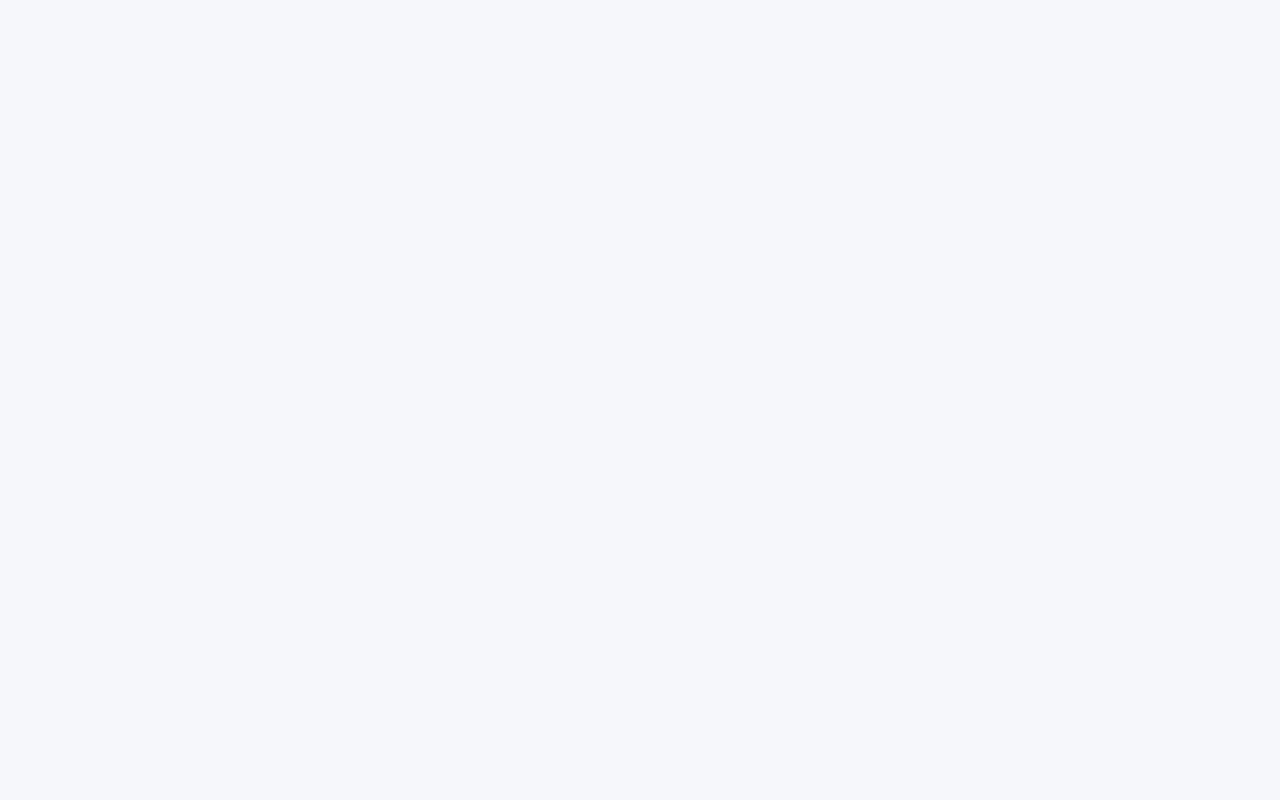
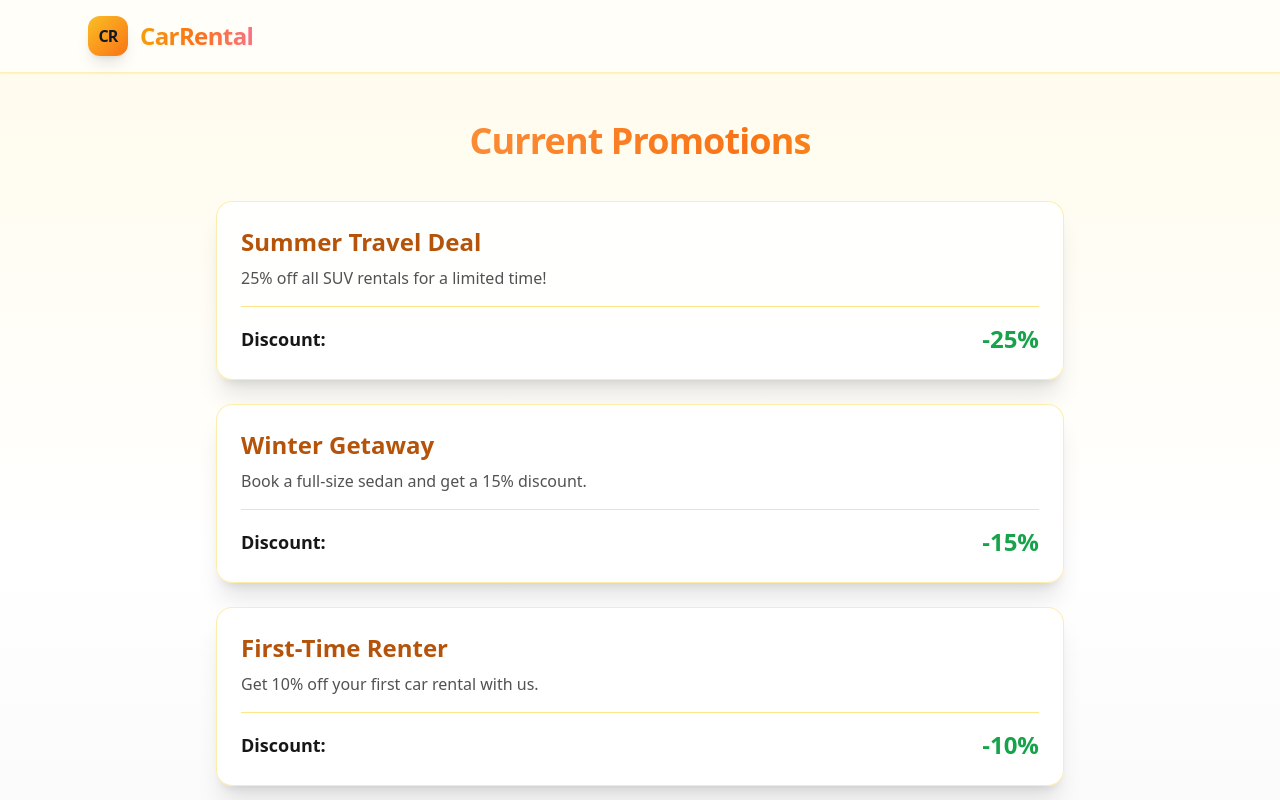
Before and after one commit to Faranani24/CarrentalNew, a Vue app in the folder car-rental-frontend/: page /promotions in a window 1280 px wide. Before the commit this address had no page. Shown: the top 800 px of the page. Built offline with nearby package versions, Linux system fonts and the light colour scheme.

Commit message:
Final Customer and Booking Front end commite

```diff
--- a/car-rental-frontend/src/router/index.js
+++ b/car-rental-frontend/src/router/index.js
@@ -1,8 +1,6 @@
-// router/index.js
+// src/router/index.js
 import { createRouter, createWebHistory } from 'vue-router';
 import { AuthService } from '@/services/auth.js';
-
-// Import your existing components
 import HomePage from '@/views/HomePage.vue';
 import CarDetailsPage from '@/views/CarDetailsPage.vue';
 import BookingPage from '@/views/BookingPage.vue';
@@ -11,8 +9,8 @@ import ConfirmationPage from '@/views/ConfirmationPage.vue';
 import SignupPage from '@/views/SignupPage.vue';
 import LoginPage from '@/views/LoginPage.vue';
 import ReviewPage from "@/views/ReviewPage.vue";
+import PromotionsPage from "@/views/PromotionsPage.vue";
 
-// Auth guards
 const requireAuth = (to, from, next) => {
   const authService = new AuthService();
   if (authService.isAuthenticated()) {
@@ -38,14 +36,30 @@ const routes = [
     component: HomePage
   },
   {
+    path: '/cars',
+    name: 'cars',
+    component: HomePage,
+    props: (route) => ({
+      location: route.query.location,
+      from: route.query.from,
+      to: route.query.to
+    })
+  },
+  {
     path: '/cars/:id',
     name: 'carDetails',
     component: CarDetailsPage,
     beforeEnter: requireAuth
   },
   {
+    path: '/booking',
+    name: 'bookingList',
+    component: BookingPage,
+    beforeEnter: requireAuth
+  },
+  {
     path: '/booking/:id',
-    name: 'booking',
+    name: 'bookingDetails',
     component: BookingPage,
     beforeEnter: requireAuth
   },
@@ -68,6 +82,11 @@ const routes = [
     beforeEnter: requireAuth
   },
   {
+    path: '/promotions',
+    name: 'promotions',
+    component: PromotionsPage
+  },
+  {
     path: '/signup',
     name: 'signup',
     component: SignupPage,
--- a/car-rental-frontend/src/views/CarDetailsPage.vue
+++ b/car-rental-frontend/src/views/CarDetailsPage.vue
@@ -93,7 +93,6 @@ function formatRate(val) {
         </router-link>
       </div>
     </nav>
-
     <main class="relative z-10 flex-1 w-full py-12">
       <div class="mx-auto max-w-4xl px-6">
         <div v-if="loading" class="text-center text-neutral-500">
@@ -125,7 +124,7 @@ function formatRate(val) {
                 </ul>
               </div>
               <div class="pt-4">
-                <router-link :to="{ name: 'booking', params: { id: car.id, location: 'City or airport', from: '2025-01-01', to: '2025-01-03' } }"
+                <router-link :to="{ name: 'bookingDetails', params: { id: car.id }, query: { location: 'City or airport', from: '2025-01-01', to: '2025-01-03' } }"
                              class="group w-full relative overflow-hidden px-6 py-3 rounded-lg font-semibold tracking-wide bg-gradient-to-r from-amber-400 via-yellow-400 to-orange-500 text-gray-900 shadow-lg hover:scale-[1.01] active:scale-[0.98] transition flex justify-center items-center">
                   <span class="relative z-10">Proceed to Booking</span>
                 </router-link>
@@ -135,7 +134,6 @@ function formatRate(val) {
         </div>
       </div>
     </main>
-
     <footer class="relative z-10 border-t border-amber-200/70 bg-white/80 backdrop-blur text-center py-6 text-sm text-neutral-600">
       <div class="max-w-6xl mx-auto px-6 flex flex-col md:flex-row items-center justify-between gap-4">
         <span>© 2025 CarRental</span>
--- /dev/null
+++ b/car-rental-frontend/src/views/PromotionsPage.vue
@@ -0,0 +1,98 @@
+<script setup>
+import { ref, onMounted } from 'vue';
+import { useRouter } from 'vue-router';
+
+const router = useRouter();
+const promotions = ref([]);
+const loading = ref(true);
+const error = ref(null);
+
+async function fetchAllPromotions() {
+  loading.value = true;
+  error.value = null;
+  try {
+    await new Promise(resolve => setTimeout(resolve, 1000));
+    const mockData = [
+      { id: 'p01', title: 'Summer Travel Deal', description: '25% off all SUV rentals for a limited time!', discountPercentage: 25 },
+      { id: 'p02', title: 'Winter Getaway', description: 'Book a full-size sedan and get a 15% discount.', discountPercentage: 15 },
+      { id: 'p03', title: 'First-Time Renter', description: 'Get 10% off your first car rental with us.', discountPercentage: 10 },
+      { id: 'p04', title: 'Local Explorer', description: 'Unlock 20% off when you rent a car for 5 days or more.', discountPercentage: 20 },
+    ];
+    promotions.value = mockData;
+  } catch (err) {
+    error.value = 'Failed to load promotions. Please try again later.';
+    console.error('Error fetching promotions:', err);
+  } finally {
+    loading.value = false;
+  }
+}
+
+onMounted(() => {
+  fetchAllPromotions();
+});
+</script>
+
+<template>
+  <div class="min-h-screen flex flex-col bg-gradient-to-b from-amber-50 via-white to-neutral-100 text-neutral-900">
+    <nav class="relative z-30 backdrop-blur-md/40 bg-white/70 border-b border-amber-200/60 shadow-sm">
+      <div class="mx-auto max-w-6xl px-6 py-4 flex items-center justify-between">
+        <div class="flex items-center gap-3">
+          <router-link to="/">
+            <div class="h-10 w-10 rounded-xl bg-gradient-to-br from-amber-400 to-orange-500 shadow-lg flex items-center justify-center font-black text-gray-900 tracking-tighter" aria-label="CarRental logo">
+              CR
+            </div>
+          </router-link>
+          <h1 class="text-2xl font-bold tracking-tight">
+            <span class="bg-gradient-to-r from-amber-500 via-orange-500 to-rose-400 bg-clip-text text-transparent drop-shadow-sm">CarRental</span>
+          </h1>
+        </div>
+      </div>
+    </nav>
+    <main class="relative z-10 flex-1 w-full py-12">
+      <div class="mx-auto max-w-4xl px-6">
+        <h2 class="text-3xl md:text-4xl font-extrabold tracking-tight text-center mb-10">
+          <span class="gradient-text-light">Current Promotions</span>
+        </h2>
+        <div v-if="loading" class="text-center text-neutral-500">
+          Loading promotions...
+        </div>
+        <p v-if="error" class="text-center text-rose-600 font-medium my-8">
+          {{ error }}
+        </p>
+        <div v-if="!loading && promotions.length" class="space-y-6">
+          <div v-for="promo in promotions" :key="promo.id"
+               class="backdrop-blur-xl/30 bg-white/90 border border-amber-200/70 shadow-xl rounded-2xl p-6 hover:shadow-lg transition">
+            <h3 class="text-2xl font-bold mb-2 text-amber-700">{{ promo.title }}</h3>
+            <p class="text-neutral-600 mb-4">{{ promo.description }}</p>
+            <div class="flex justify-between items-center border-t border-amber-200 pt-4 mt-4">
+              <span class="text-lg font-bold">Discount:</span>
+              <span class="text-2xl font-bold text-green-600">
+                -{{ promo.discountPercentage }}%
+              </span>
+            </div>
+          </div>
+        </div>
+        <p v-if="!loading && !promotions.length" class="text-center text-neutral-500 my-8">
+          No promotions available at this time.
+        </p>
+      </div>
+    </main>
+    <footer class="relative z-10 border-t border-amber-200/70 bg-white/80 backdrop-blur text-center py-6 text-sm text-neutral-600">
+      <div class="max-w-6xl mx-auto px-6 flex flex-col md:flex-row items-center justify-between gap-4">
+        <span>© 2025 CarRental</span>
+        <span class="text-xs tracking-wide uppercase opacity-70">Crafted with Vue 3 & Vite</span>
+      </div>
+    </footer>
+  </div>
+</template>
+
+<style scoped>
+.gradient-text-light {
+  background: linear-gradient(90deg,#f59e0b,#fb923c,#f97316,#fbbf24);
+  -webkit-background-clip: text;
+  color: transparent;
+  background-size: 300% 100%;
+  animation: gradientShift 8s ease infinite;
+}
+@keyframes gradientShift { 0% { background-position: 0% 50%; } 50% { background-position: 100% 50%; } 100% { background-position: 0% 50%; } }
+</style>
```
Also changed, not shown: car-rental-frontend/src/views/PaymentPage.vue (+15 -45 lines).
